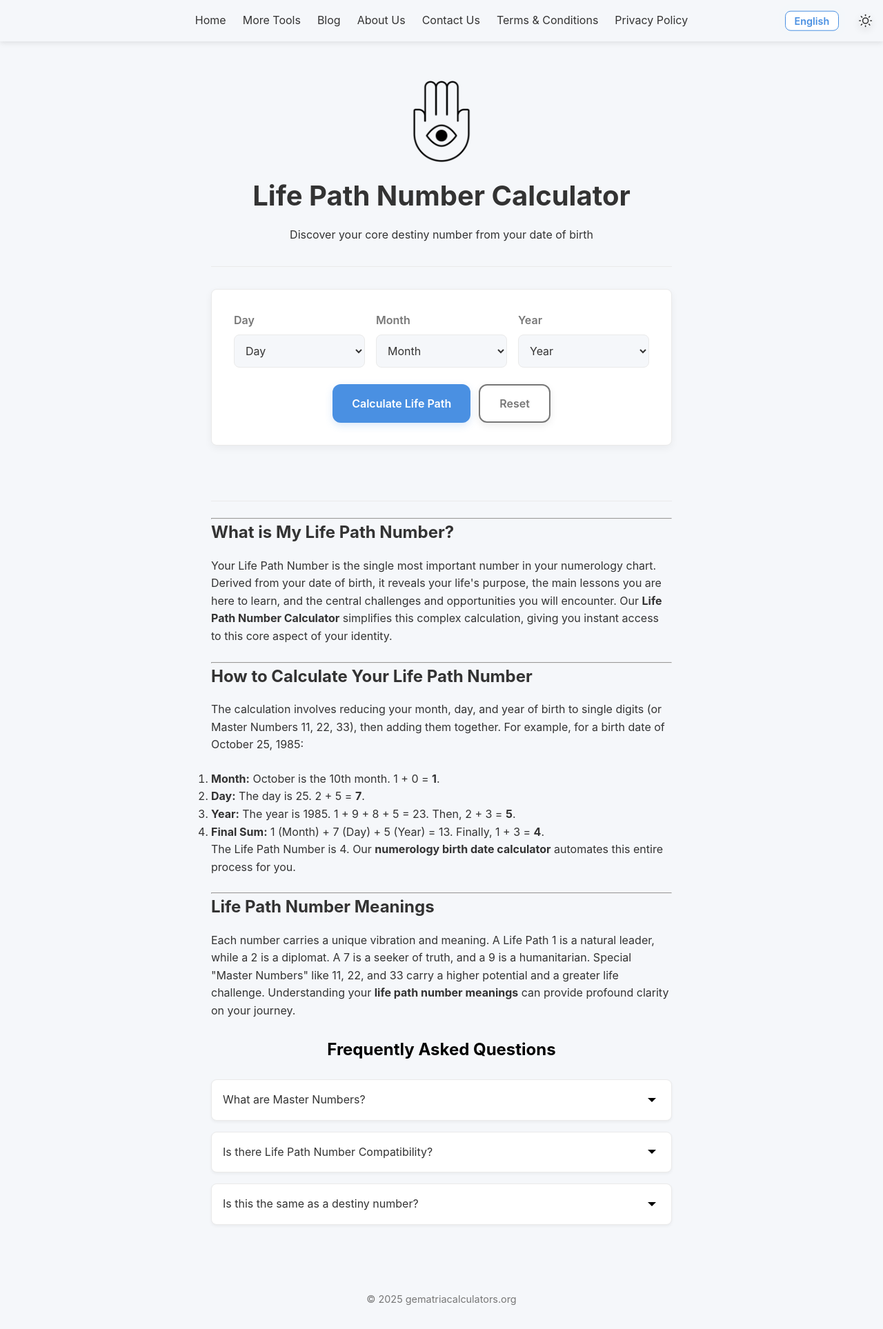
After one commit to beingdutta/gematriacalculators.org, a PHP site: page /more-tools/life-path-number-calculator.php in a window 1280 px wide. The commit adds this page. Shown: the whole page at 69% size. Run offline with PHP 8.4, Linux system fonts and the light colour scheme.

Commit message:
life-path-number-tool-added

```diff
--- a/more-tools.php
+++ b/more-tools.php
@@ -7,7 +7,7 @@
 <html lang="en" data-theme="light">
 
     <head>
-        <meta charset="UTF-8">
+
         <meta name="viewport" content="width=device-width, initial-scale=1.0">
         <title>More Numerology & Mystical Tools - Gematria Calculators</title>
         <link rel="canonical" href="https://gematriacalculators.org/more-tools.php">
@@ -33,8 +33,9 @@
                 <div class="tool-grid">
                     <?php
                         $tools = [
+                            ['title' => 'Life Path Number Calculator', 'desc' => 'Discover your core destiny number from your birth date.', 'icon' => '✨', 'url' => '/more-tools/life-path-number-calculator.php'],
                             ['title' => 'Loshu Grid Calculator', 'desc' => 'Map out your numerological energy grid.', 'icon' => '🔢', 'url' => '/more-tools/loshu-grid.php'],
-                            ['title' => 'FLAME Calculator', 'desc' => 'Find the love compatibility using the FLAME game.', 'icon' => '❤️', 'url' => '/more-tools/flame-calculator.php'],
+                            ['title' => 'FLAME Calculator', 'desc' => 'Find love compatibility with the classic FLAME game.', 'icon' => '❤️', 'url' => '/more-tools/flame-calculator.php'],
                             //['title' => 'Kundli Finder', 'desc' => 'Generate a basic Kundli using birth details.', 'icon' => '🪐', 'url' => '#'],
                             //['title' => 'Angel Number Decoder', 'desc' => 'Uncover meanings of recurring numbers.', 'icon' => '👼', 'url' => '#'],
                             //['title' => 'Chaldean Numerology', 'desc' => 'Calculate name numbers using the Chaldean system.', 'icon' => '🔮', 'url' => '#'],
--- /dev/null
+++ b/more-tools/life-path-number-calculator.php
@@ -0,0 +1,128 @@
+<!DOCTYPE html>
+<html lang="en" data-theme="light">
+<head>
+    <meta charset="UTF-8">
+    <meta name="viewport" content="width=device-width, initial-scale=1.0">
+    <title>Life Path Number Calculator - What Is My Life Path Number?</title>
+
+    <meta name="description" content="Use our free Life Path Number Calculator to find your unique number from your birth date. Discover the meaning of your Life Path Number and unlock insights into your destiny.">
+    <meta name="keywords" content="life path number calculator, what is my life path number, how to calculate life path number, life path number meanings, numerology birth date calculator, life path number compatibility, numerology, master number 11, master number 22, master number 33">
+
+    <link rel="canonical" href="https://gematriacalculators.org/more-tools/life-path-number-calculator.php" />
+    <link rel="stylesheet" href="/styles/index.css">
+    <link rel="stylesheet" href="/styles/life-path-number.css">
+    <link rel="icon" href="/assets/talisman-site-icon.png" sizes="32x32">
+    <script async src="https://pagead2.googlesyndication.com/pagead/js/adsbygoogle.js?client=ca-pub-4198904821948931" crossorigin="anonymous"></script>
+</head>
+
+<body>
+    <?php require_once __DIR__ . '/../navigation/header.php'; ?>
+    <div class="container" style="padding-top: 1rem;">
+
+        <header class="header">
+            <img src="/assets/talisman-header-icon.png" id="themeLogo" alt="Life Path Number Calculator Icon">
+            <h1>Life Path Number Calculator</h1>
+            <p class="subtitle">Discover your core destiny number from your date of birth</p>
+        </header>
+
+        <main>
+            <form id="lifePathForm" class="life-path-form">
+                <div class="form-row">
+                    <div>
+                        <label for="day">Day</label>
+                        <select id="day" required><option value="">Day</option></select>
+                    </div>
+                    <div>
+                        <label for="month">Month</label>
+                        <select id="month" required><option value="">Month</option></select>
+                    </div>
+                    <div>
+                        <label for="year">Year</label>
+                        <select id="year" required><option value="">Year</option></select>
+                    </div>
+                </div>
+
+                <div class="button-container">
+                    <button type="submit" class="calculate-btn">Calculate Life Path</button>
+                    <button type="reset" class="reset-btn">Reset</button>
+                </div>
+            </form>
+
+            <div class="loading-container" id="loading"><div class="spinner"></div></div>
+
+            <div id="resultArea" class="result-area hidden">
+                <div class="result-card">
+                    <h3>Your Life Path Number is: <span id="lifePathNumber"></span></h3>
+                    <p id="lifePathMeaning"></p>
+                </div>
+            </div>
+        </main>
+
+        <section class="seo-blocks">
+            <hr>
+            <h2>What is My Life Path Number?</h2>
+            <p>
+                Your Life Path Number is the single most important number in your numerology chart. Derived from your date of birth, it reveals your life's purpose, the main lessons you are here to learn, and the central challenges and opportunities you will encounter. Our <strong>Life Path Number Calculator</strong> simplifies this complex calculation, giving you instant access to this core aspect of your identity.
+            </p>
+            <hr>
+            <h2>How to Calculate Your Life Path Number</h2>
+            <p>
+                The calculation involves reducing your month, day, and year of birth to single digits (or Master Numbers 11, 22, 33), then adding them together. For example, for a birth date of October 25, 1985:
+                <ol>
+                    <li><strong>Month:</strong> October is the 10th month. 1 + 0 = <strong>1</strong>.</li>
+                    <li><strong>Day:</strong> The day is 25. 2 + 5 = <strong>7</strong>.</li>
+                    <li><strong>Year:</strong> The year is 1985. 1 + 9 + 8 + 5 = 23. Then, 2 + 3 = <strong>5</strong>.</li>
+                    <li><strong>Final Sum:</strong> 1 (Month) + 7 (Day) + 5 (Year) = 13. Finally, 1 + 3 = <strong>4</strong>.</li>
+                </ol>
+                The Life Path Number is 4. Our <strong>numerology birth date calculator</strong> automates this entire process for you.
+            </p>
+            <hr>
+            <h2>Life Path Number Meanings</h2>
+            <p>
+                Each number carries a unique vibration and meaning. A Life Path 1 is a natural leader, while a 2 is a diplomat. A 7 is a seeker of truth, and a 9 is a humanitarian. Special "Master Numbers" like 11, 22, and 33 carry a higher potential and a greater life challenge. Understanding your <strong>life path number meanings</strong> can provide profound clarity on your journey.
+            </p>
+        </section>
+
+        <section class="faq">
+            <h2 class="faq-heading">Frequently Asked Questions</h2>
+            <div class="faq-item">
+                <div class="faq-question">
+                    <span>What are Master Numbers?</span>
+                    <svg class="chevron" width="24" height="24" viewBox="0 0 24 24"><path d="M6 9l6 6 6-6"/></svg>
+                </div>
+                <div class="faq-answer">
+                    Master Numbers (11, 22, and 33) are higher-vibration numbers that are not reduced to a single digit in the final step of the calculation. A <strong>Master Number 11</strong> indicates heightened intuition, a <strong>Master Number 22</strong> points to master building abilities, and a <strong>Master Number 33</strong> signifies a master teacher and healer. They represent a higher potential for achievement but also come with greater challenges.
+                </div>
+            </div>
+
+            <div class="faq-item">
+                <div class="faq-question">
+                    <span>Is there Life Path Number Compatibility?</span>
+                    <svg class="chevron" width="24" height="24" viewBox="0 0 24 24"><path d="M6 9l6 6 6-6"/></svg>
+                </div>
+                <div class="faq-answer">
+                    Yes, numerology suggests that certain Life Path Numbers are more naturally compatible than others. For example, the pragmatic 4 often gets along well with the visionary 8, while the free-spirited 5 may clash with the home-loving 6. Understanding <strong>life path number compatibility</strong> can offer insights into your relationships with friends, family, and partners.
+                </div>
+            </div>
+
+            <div class="faq-item">
+                <div class="faq-question">
+                    <span>Is this the same as a destiny number?</span>
+                    <svg class="chevron" width="24" height="24" viewBox="0 0 24 24"><path d="M6 9l6 6 6-6"/></svg>
+                </div>
+                <div class="faq-answer">
+                    The Life Path Number and Destiny Number (or Expression Number) are two different core numbers in your numerology chart. The Life Path Number is derived from your birth date and reveals your life's purpose. The Destiny Number is derived from the letters in your full birth name and describes your talents and how you express yourself in the world.
+                </div>
+            </div>
+        </section>
+
+        <footer class="footer">
+            <div class="copyright">© <?= date('Y') ?> gematriacalculators.org</div>
+        </footer>
+
+    </div>
+
+    <script src="/scripts/life-path-number-calculator.js"></script>
+    <script src="/scripts/index.js"></script>
+</body>
+</html>
--- /dev/null
+++ b/styles/life-path-number.css
@@ -0,0 +1,96 @@
+.life-path-form {
+    background: var(--card-bg);
+    padding: 2rem;
+    border-radius: var(--radius);
+    box-shadow: 0 4px 12px rgba(0,0,0,0.05);
+    border: 1px solid var(--border);
+    margin-bottom: 2rem;
+}
+
+.form-row {
+    display: flex;
+    gap: 1rem;
+    justify-content: center;
+    margin-bottom: 1.5rem;
+}
+
+.form-row div {
+    flex: 1;
+    display: flex;
+    flex-direction: column;
+}
+
+.form-row label {
+    margin-bottom: 0.5rem;
+    font-weight: 600;
+    color: var(--muted);
+}
+
+.form-row select {
+    padding: 0.75rem;
+    border-radius: var(--radius);
+    border: 1px solid var(--border);
+    background: var(--bg);
+    color: var(--text);
+    font-size: 1rem;
+}
+
+.reset-btn {
+    background: transparent;
+    border: 2px solid var(--muted);
+    color: var(--muted);
+}
+
+.reset-btn:hover {
+    background: var(--muted);
+    color: var(--card-bg);
+    border-color: var(--muted);
+}
+
+.result-area {
+    margin-top: 2rem;
+    animation: fadeIn 0.5s ease-in-out;
+}
+
+.result-area .result-card {
+    text-align: center;
+}
+
+.result-area h3 {
+    font-size: 1.5rem;
+    margin-bottom: 1rem;
+}
+
+.result-area #lifePathNumber {
+    font-size: 2.5rem;
+    color: var(--primary);
+    display: block;
+    margin-top: 0.5rem;
+}
+
+.result-area #lifePathMeaning {
+    font-size: 1.1rem;
+    line-height: 1.7;
+    margin-top: 1rem;
+    max-width: 600px;
+    margin-left: auto;
+    margin-right: auto;
+}
+
+.seo-blocks {
+    margin-top: 3rem;
+    padding-top: 1.5rem;
+    border-top: 1px solid var(--border);
+}
+
+.seo-blocks h2 {
+    margin-bottom: 1rem;
+}
+
+.seo-blocks p {
+    margin-bottom: 1.5rem;
+}
+
+.hidden {
+    display: none !important;
+}
```
Also changed, not shown: scripts/life-path-number-calculator.js (added, +113 -0 lines).
